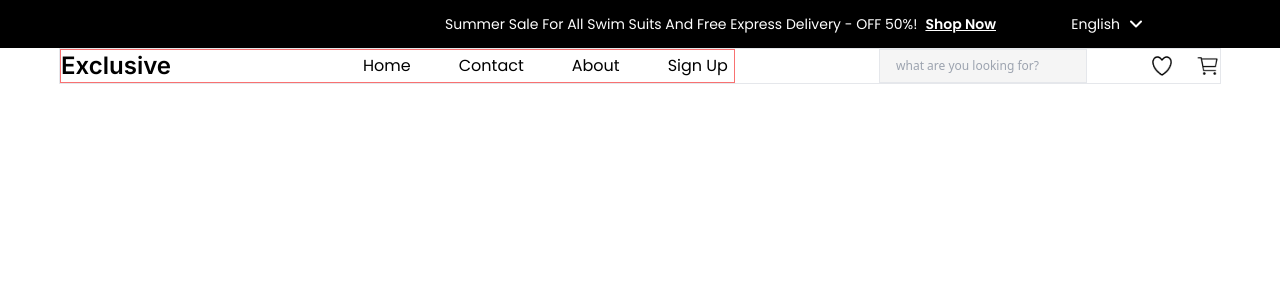
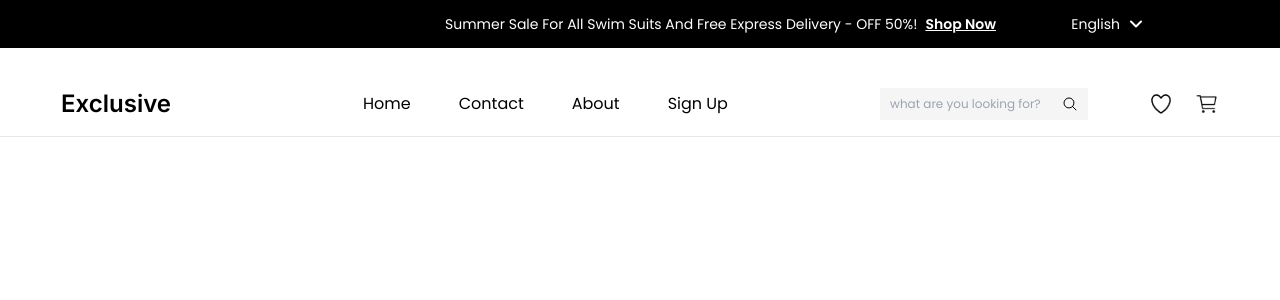
Before and after one commit to kwawbaidoo/E-commerce, a React (Vite) app: page / in a window 1280 px wide. Shown: the top 300 px of the page. Built offline with nearby package versions, Linux system fonts and the light colour scheme.

Commit message:
working on navigation component

```diff
--- a/src/components/Navigation.jsx
+++ b/src/components/Navigation.jsx
@@ -3,10 +3,10 @@ import cart from '../assets/images/Cart1.png';
 
 const Navigation = () => {
   return (
-    <div className="w-full flex items-center justify-center">
-      <div className="flex md:max-w-[1170px] xl:max-w-[1170px] border gap-36 items-center">
+    <div className="w-full flex flex-col items-center justify-center mt-10">
+      <div className="flex md:max-w-[1170px] xl:max-w-[1170px]  gap-36 items-center">
 
-        <span className="flex gap-48 w-full xl:max-w-[675px] border border-red-400">
+        <span className="flex gap-48 w-full xl:max-w-[675px] ">
           <h3 className='font-inter font-semibold text-2xl'>Exclusive</h3>
 
           <ul className="flex gap-12 font-poppins text-base items-center">
@@ -26,8 +26,8 @@ const Navigation = () => {
         </span>
 
         <div className="flex justify-between w-[347px]">
-          <span className='flex w-52 gap-5 justify-beteen bg-customgray  items-center border'>
-            <input className=' w- py-2 outline-none bg-customgray pl-4 text-xs' type="text" placeholder='what are you looking for?'/>
+          <span className='flex pl w-52 gap-3 justify-center bg-customgray  items-center '>
+            <input className=' w-40  py-2 outline-none bg-customgray  text-xs font-poppins' type="text" placeholder='what are you looking for?'/>
             <svg
               xmlns="http://www.w3.org/2000/svg"
               fill="none"
@@ -51,6 +51,7 @@ const Navigation = () => {
         </div>
 
       </div>
+      <hr className=' w-full mt-4'/>
     </div>
   );
 };
```
